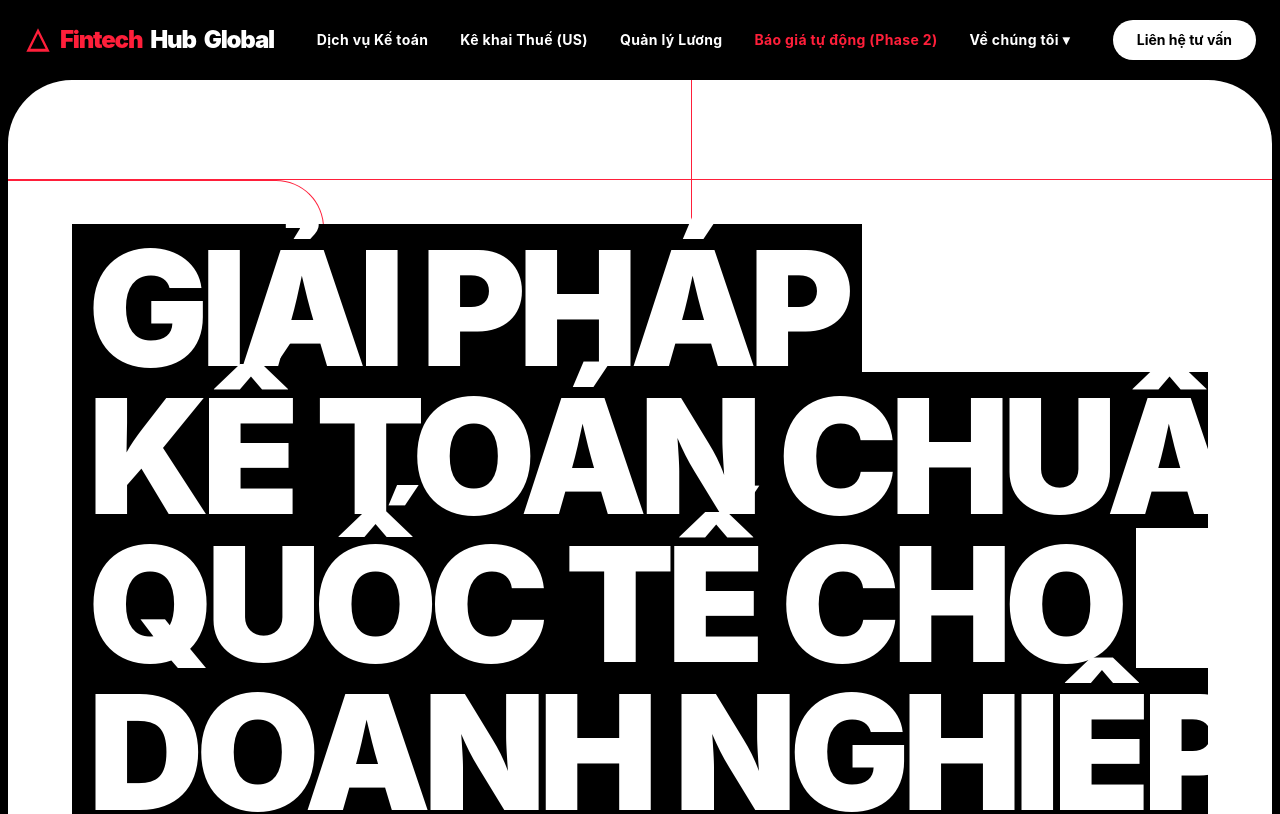
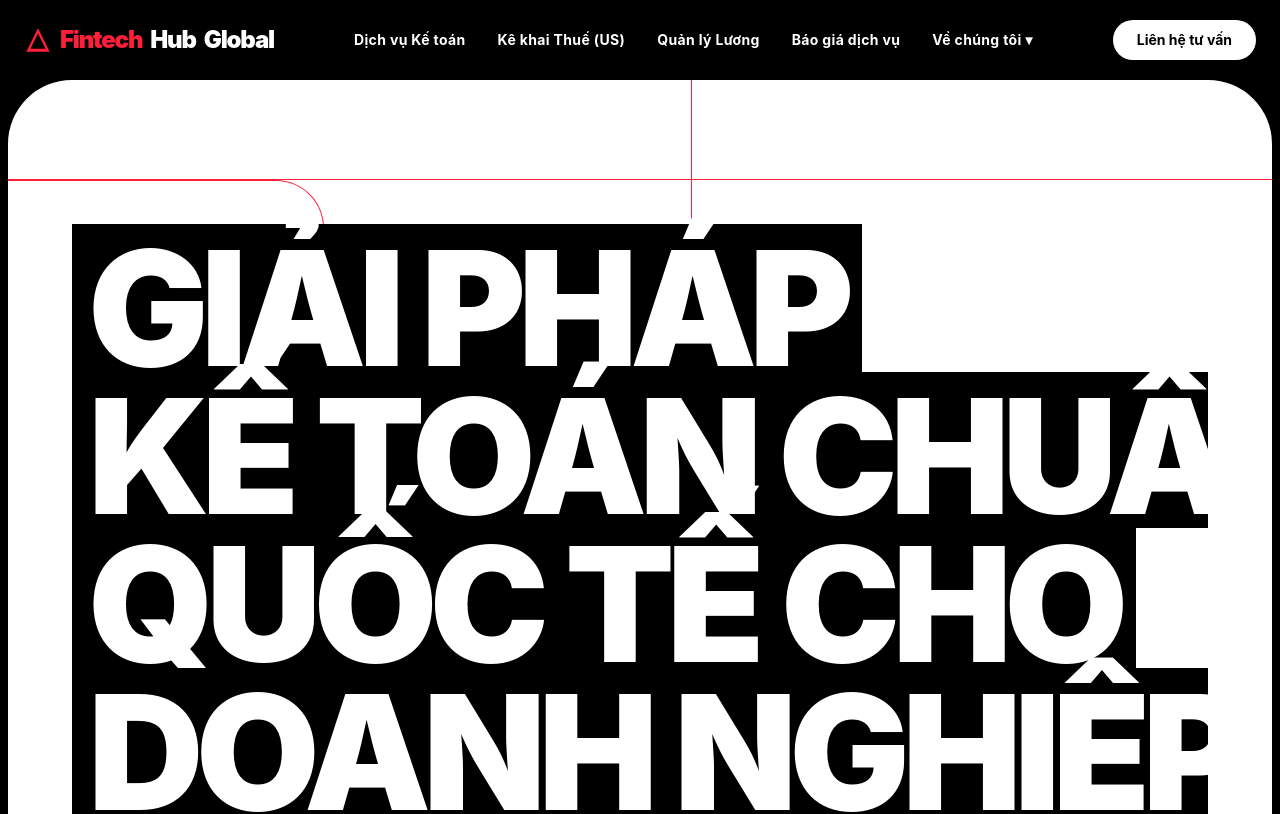
Before and after one commit to kietpham0810/Fintech-Hub-Global, a React (Vite) app: page / in a window 1280 px wide. Shown: the top 814 px of the page. Built offline with nearby package versions, Linux system fonts and the light colour scheme.

Commit message:
Push web

```diff
--- a/src/components/Navbar.jsx
+++ b/src/components/Navbar.jsx
@@ -4,7 +4,7 @@ const Navbar = () => {
   return (
     <nav className="bg-[var(--color-mysten-black)] text-[var(--color-mysten-white)] px-6 py-5 flex items-center justify-between sticky top-0 z-50">
       <div className="flex items-center gap-3">
-        {/* Logo FintechHubGlobal - Đỏ và Trắng */}
+        {/* Logo FintechHubGlobal */}
         <div className="flex items-center gap-2 text-2xl font-black tracking-tighter">
           <svg width="28" height="28" viewBox="0 0 24 24" fill="var(--color-mysten-red)">
             <path d="M12 2L2 22h20L12 2zm0 4.5l6.5 13h-13L12 6.5z" />
@@ -15,12 +15,12 @@ const Navbar = () => {
         </div>
       </div>
 
-      {/* Menu chuẩn dịch vụ kế toán B2B */}
+      {/* Menu chuẩn dịch vụ kế toán B2B đồng nhất */}
       <div className="hidden lg:flex items-center gap-8 text-sm font-bold tracking-wide">
         <a href="#" className="hover:text-[var(--color-mysten-red)] transition-colors">Dịch vụ Kế toán</a>
         <a href="#" className="hover:text-[var(--color-mysten-red)] transition-colors">Kê khai Thuế (US)</a>
         <a href="#" className="hover:text-[var(--color-mysten-red)] transition-colors">Quản lý Lương</a>
-        <a href="#" className="text-[var(--color-mysten-red)] hover:text-white transition-colors">Báo giá tự động (Phase 2)</a>
+        <a href="#" className="hover:text-[var(--color-mysten-red)] transition-colors">Báo giá dịch vụ</a>
         <a href="#" className="hover:text-[var(--color-mysten-red)] transition-colors">Về chúng tôi ▾</a>
       </div>
 
```
